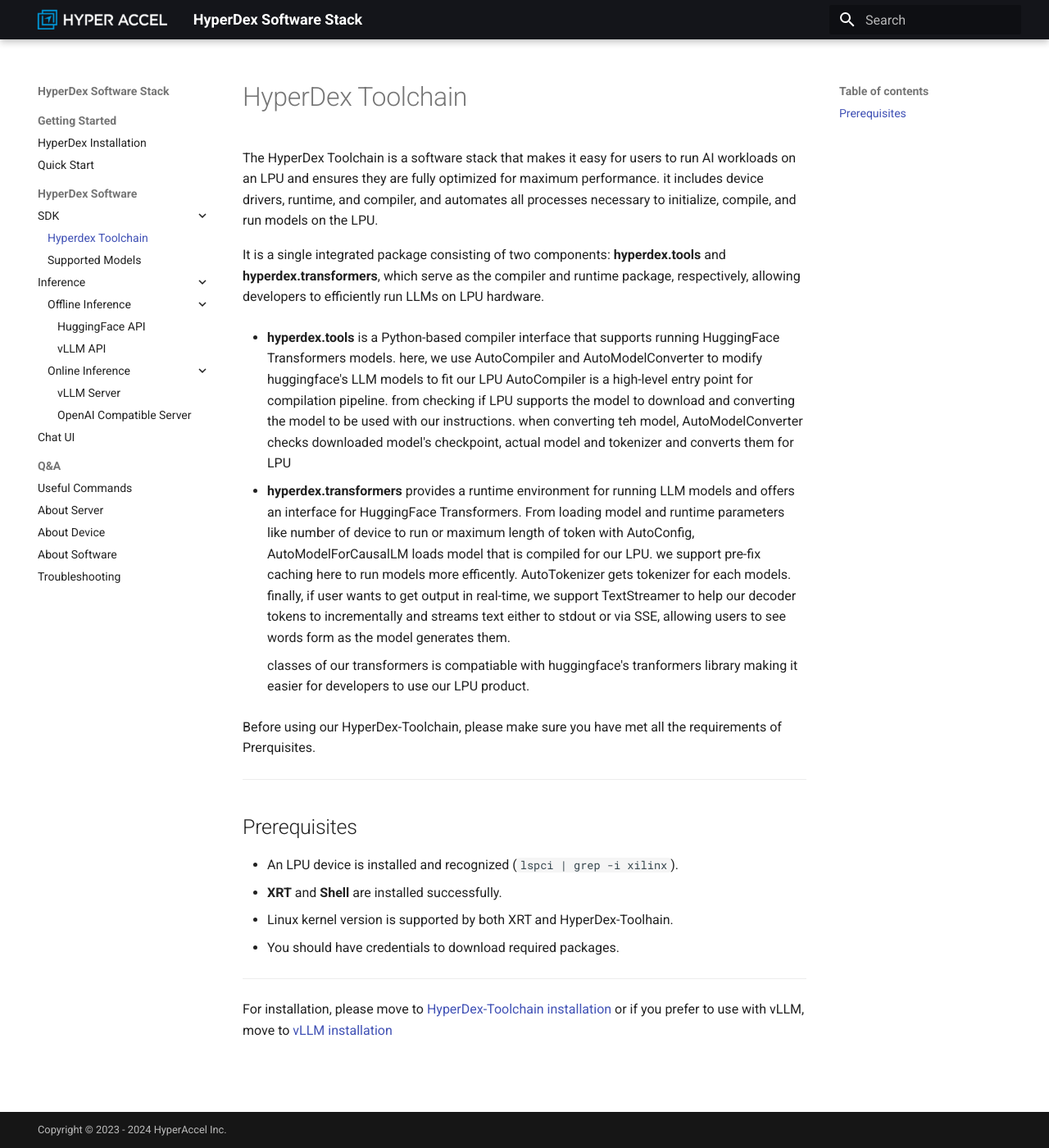
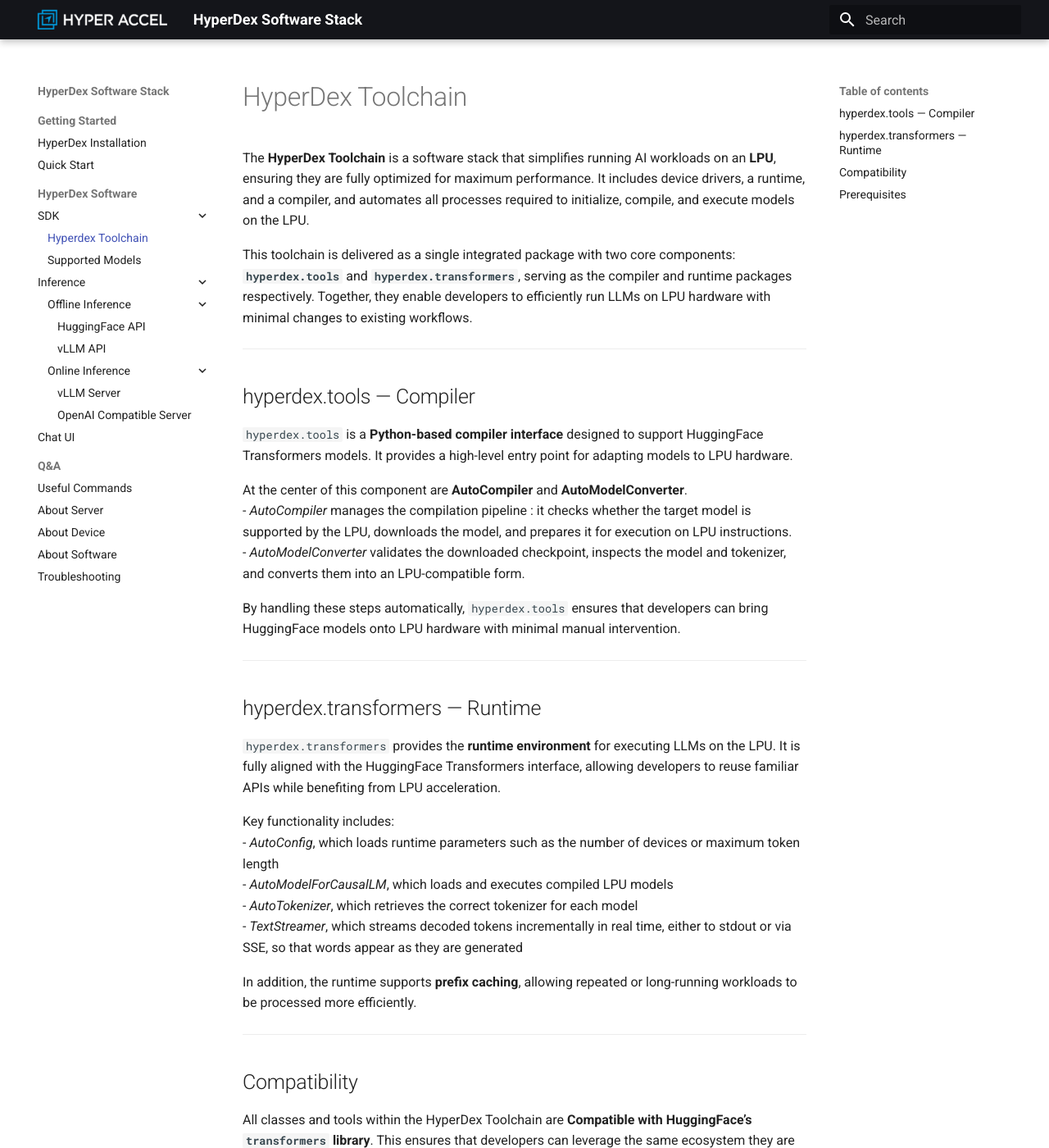
Before and after one commit to Hyper-Accel/docs, an MkDocs documentation site: the page built from docs/hyperdex_toolchain.md, in a window 1280 px wide and 1400 px high. Shown: the whole window at 82% size. Built offline with MkDocs 1.6.1 and Material for MkDocs 9.7.7, drawn with Linux system fonts in a browser that asks for light colours; some of the changed text lies outside the part shown.

Commit message:
"[PROD-14] updated hyperdex-toolhain explanation"

```diff
--- a/docs/hyperdex_toolchain.md
+++ b/docs/hyperdex_toolchain.md
@@ -1,18 +1,41 @@
 # HyperDex Toolchain
 
-The HyperDex Toolchain is a software stack that makes it easy for users to run AI workloads on an LPU and ensures they are fully optimized for maximum performance. it includes device drivers, runtime, and compiler, and automates all processes necessary to initialize, compile, and run models on the LPU.
+The **HyperDex Toolchain** is a software stack that simplifies running AI workloads on an **LPU**, ensuring they are fully optimized for maximum performance. It includes device drivers, a runtime, and a compiler, and automates all processes required to initialize, compile, and execute models on the LPU.
 
-It is a single integrated package consisting of two components: **hyperdex.tools** and **hyperdex.transformers**, which serve as the compiler and runtime package, respectively, allowing developers to efficiently run LLMs on LPU hardware.
+This toolchain is delivered as a single integrated package with two core components: **`hyperdex.tools`** and **`hyperdex.transformers`**, serving as the compiler and runtime packages respectively. Together, they enable developers to efficiently run LLMs on LPU hardware with minimal changes to existing workflows.
 
-- **hyperdex.tools** is a Python-based compiler interface that supports running HuggingFace Transformers models.
-    here, we use AutoCompiler and AutoModelConverter to modify huggingface's LLM models to fit our LPU
-    AutoCompiler is a high-level entry point for compilation pipeline. from checking if LPU supports the model to download and converting the model to be used with our instructions. when converting teh model, AutoModelConverter checks downloaded model's checkpoint, actual model and tokenizer and converts them for LPU
+---
 
-- **hyperdex.transformers** provides a runtime environment for running LLM models and offers an interface for HuggingFace Transformers.
-    From loading model and runtime parameters like number of device to run or maximum length of token with AutoConfig, AutoModelForCausalLM loads model that is compiled for our LPU. we support pre-fix caching here to run models more efficently.
-    AutoTokenizer gets tokenizer for each models. finally, if user wants to get output in real-time, we support TextStreamer to help our decoder tokens to incrementally and streams text either to stdout or via SSE, allowing users to see words form as the model generates them.
+## hyperdex.tools — Compiler
 
-    classes of our transformers is compatiable with huggingface's tranformers library making it easier for developers to use our LPU product.
+`hyperdex.tools` is a **Python-based compiler interface** designed to support HuggingFace Transformers models. It provides a high-level entry point for adapting models to LPU hardware.
+
+At the center of this component are **AutoCompiler** and **AutoModelConverter**.
+- *AutoCompiler* manages the compilation pipeline : it checks whether the target model is supported by the LPU, downloads the model, and prepares it for execution on LPU instructions.
+- *AutoModelConverter* validates the downloaded checkpoint, inspects the model and tokenizer, and converts them into an LPU-compatible form.
+
+By handling these steps automatically, `hyperdex.tools` ensures that developers can bring HuggingFace models onto LPU hardware with minimal manual intervention.
+
+---
+
+## hyperdex.transformers — Runtime
+
+`hyperdex.transformers` provides the **runtime environment** for executing LLMs on the LPU. It is fully aligned with the HuggingFace Transformers interface, allowing developers to reuse familiar APIs while benefiting from LPU acceleration.
+
+Key functionality includes:
+- *AutoConfig*, which loads runtime parameters such as the number of devices or maximum token length
+- *AutoModelForCausalLM*, which loads and executes compiled LPU models
+- *AutoTokenizer*, which retrieves the correct tokenizer for each model
+- *TextStreamer*, which streams decoded tokens incrementally in real time, either to stdout or via SSE, so that words appear as they are generated
+
+In addition, the runtime supports **prefix caching**, allowing repeated or long-running workloads to be processed more efficiently.
+
+---
+
+## Compatibility
+
+All classes and tools within the HyperDex Toolchain are **Compatible with HuggingFace’s `transformers` library**. This ensures that developers can leverage the same ecosystem they are familiar with, while seamlessly transitioning their workloads to LPU-based execution.
+
 
 Before using our HyperDex-Toolchain, please make sure you have met all the requirements of Prerquisites.
 
@@ -21,7 +44,7 @@
 ## Prerequisites
 - An LPU device is installed and recognized (`lspci | grep -i xilinx`).
 - **XRT** and **Shell** are installed successfully.
-- Linux kernel version is supported by both XRT and HyperDex-Toolhain.
+- Linux kernel version is supported by both XRT and HyperDex-Toolchain.
 - You should have credentials to download required packages.
 
 ---
```
